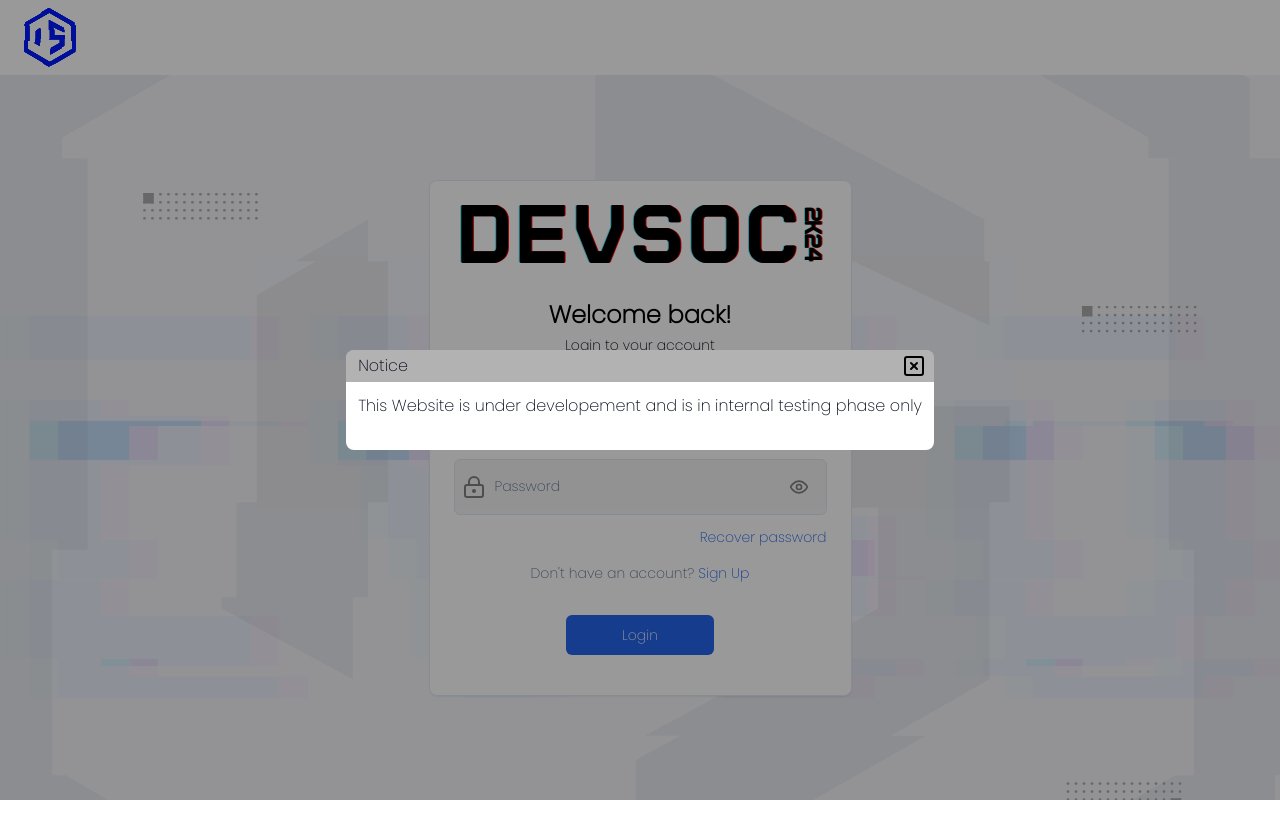
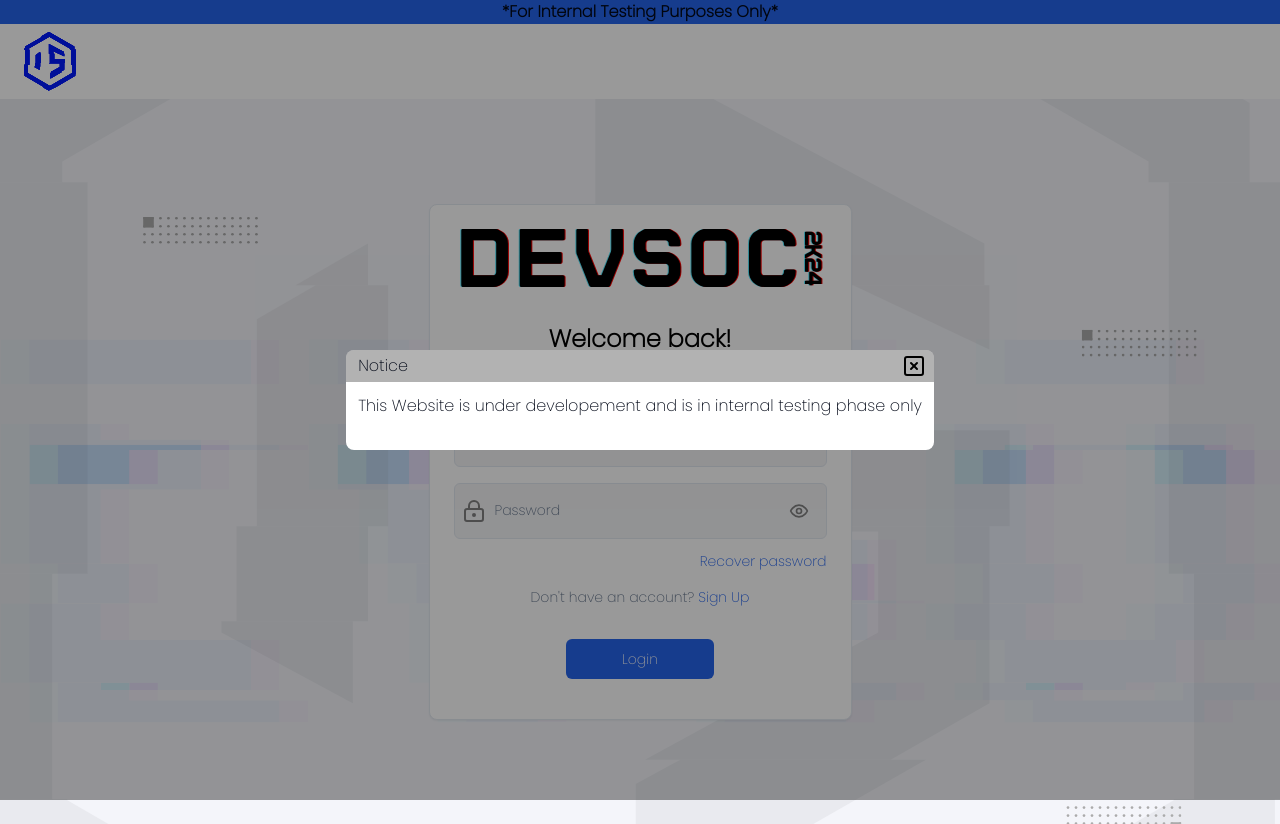
Before and after one commit to NishantGupt786/devsoc24-portal, a Next.js app in the folder devsoc24-portal-fe/: page / in a window 1280 px wide. Before the commit the page ends 800 px from the top, so only its background shows below. Built offline with nearby package versions, Linux system fonts and the light colour scheme.

Commit message:
test banner

```diff
--- a/devsoc24-portal-fe/src/app/layout.tsx
+++ b/devsoc24-portal-fe/src/app/layout.tsx
@@ -39,6 +39,7 @@ export default function RootLayout({
   return (
     <html lang="en">
       <body className={`font-sans ${inter.className}`}>
+        <div className="w-screen bg-[#2463EB] h-auto flex items-center justify-center font-bold">*For Internal Testing Purposes Only*</div>
         <ThemeProvider
           attribute="class"
           defaultTheme="light"
```
